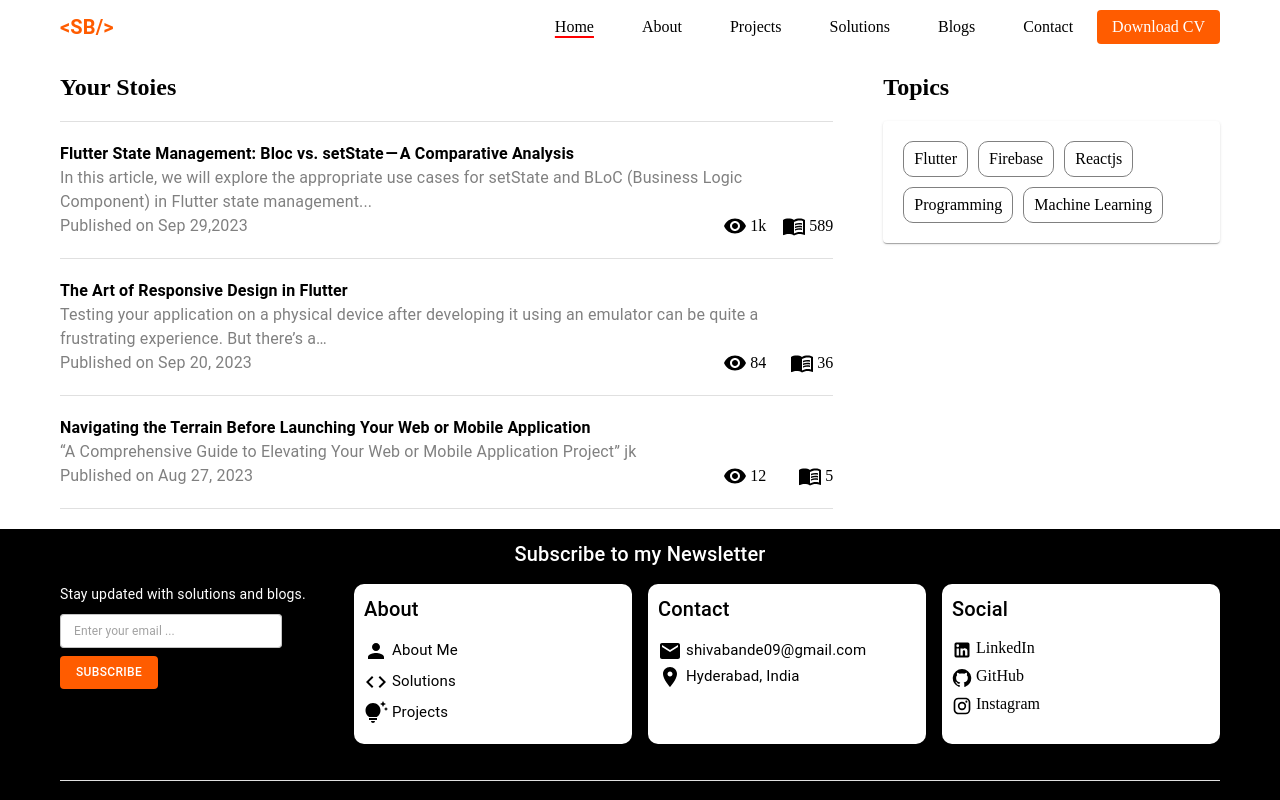
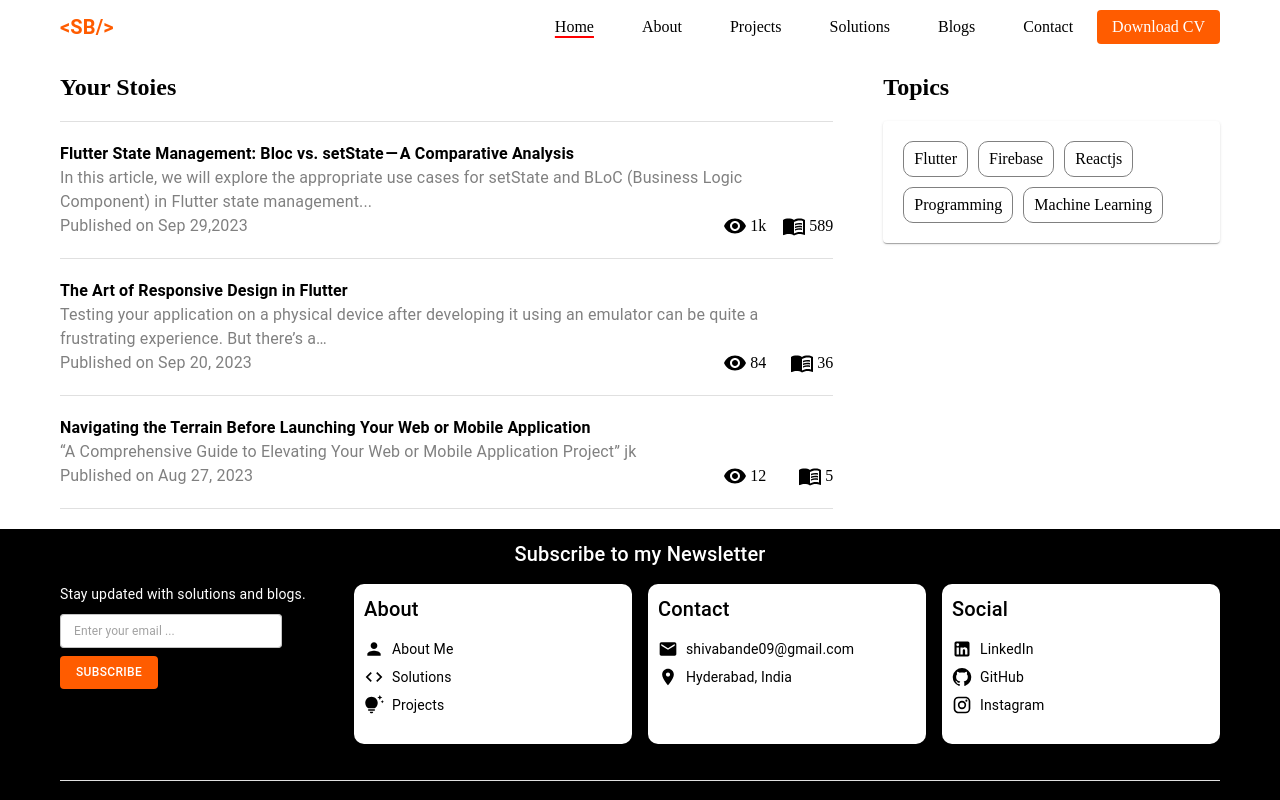
Before and after one commit to shivrajbande/ShivrajPortfolio.github.io, a React (Create React App) app: page /Blogs in a window 1280 px wide. Built offline with nearby package versions, Linux system fonts and the light colour scheme.

Commit message:
few modifications

```diff
--- a/src/components/Footer.jsx
+++ b/src/components/Footer.jsx
@@ -18,11 +18,11 @@ import {
   Place,
   Code,
   TipsAndUpdates,
-   Person,
-
+  Person,
 } from "@mui/icons-material";
 import CustomButton from "./CustomButton";
 import LayoutConstants from "../constants/layout";
+import FooterSectionCard from "../components/FooterSectionCard";
 
 function Footer() {
   const isMobile = useMediaQuery("(max-width:500px)");
@@ -33,10 +33,13 @@ function Footer() {
       // sx={{ backgroundColor: "red" }}
 
       direction={"column"}
-      sx={{ backgroundColor: "black",paddingX: isMobile
-        ? LayoutConstants.MOBILE_HORIZONTAL_PADDING
-        : LayoutConstants.PAGE_HORIZONTAL_PADDING,paddingY : "10px",
-    }}
+      sx={{
+        backgroundColor: "black",
+        paddingX: isMobile
+          ? LayoutConstants.MOBILE_HORIZONTAL_PADDING
+          : LayoutConstants.PAGE_HORIZONTAL_PADDING,
+        paddingY: "10px",
+      }}
     >
       <Grid>
         <Typography
@@ -45,7 +48,7 @@ function Footer() {
             fontSize: "20px",
             fontWeight: "500",
             textAlign: "center",
-            color : "white"
+            color: "white",
           }}
         >
           Subscribe to my Newsletter
@@ -81,16 +84,16 @@ function Footer() {
       {/* Newsletter Subscription Section */}
       <Grid
         columns={12}
-        direction={isMobile?  "column" : "row"}
+        direction={isMobile ? "column" : "row"}
         container
         size={{ xs: 12, md: 12, lg: 12 }}
         columnSpacing={2}
         rowSpacing={2}
         // sx={{paddingX:"10px"}}
       >
-        <Grid size={{ xs: 12, md: 3, lg: 3 }} >
-          <Box sx={{borderRadius : "10px"}}>
-            <Typography variant="body2" color = "white" >
+        <Grid size={{ xs: 12, md: 3, lg: 3 }}>
+          <Box sx={{ borderRadius: "10px" }}>
+            <Typography variant="body2" color="white">
               Stay updated with solutions and blogs.
             </Typography>
             <Box component="form" sx={{ marginTop: "10px" }}>
@@ -130,128 +133,99 @@ function Footer() {
           </Box>
         </Grid>
         <Grid size={{ xs: 12, md: 3, lg: 3 }}>
-          <Box sx={{ borderRadius : "10px", padding: "10px",color : "black",backgroundColor : "white",height : "140px" }}>
+          <Box
+            sx={{
+              borderRadius: "10px",
+              padding: "10px",
+              color: "black",
+              backgroundColor: "white",
+              height: "140px",
+            }}
+          >
             <Typography
               sx={{ marginBottom: "15px", fontSize: "20px", fontWeight: "500" }}
             >
               About
             </Typography>
             <Box sx={{ display: "flex", flexDirection: "column" }}>
-
-
-            <Box sx={{ display: "flex",marginBottom : "7px" }} component={Link} href="/About" underline="none"
-                color="black">
-                <Person sx={{ marginRight: "4px" }} />
-                <Typography sx={{ fontSize: "15px", }}>
-                  About Me
-                </Typography>
-              </Box>
-              <Box sx={{ display: "flex" ,marginBottom : "7px" }} component={Link} href="/Solutions" underline="none"
-                color="black">
-                <Code sx={{ marginRight: "4px" }} />
-                <Typography sx={{ fontSize: "15px", }}>
-                Solutions
-                </Typography>
-              </Box>
-              <Box sx={{ display: "flex" }} component={Link} href="/Projects" underline="none"
-                color="black">
-                <TipsAndUpdates sx={{ marginRight: "4px" }} />
-                <Typography sx={{ fontSize: "15px", }}>
-                 Projects
-                </Typography>
-              </Box>
-
-
+              <FooterSectionCard
+                SectionIcon={Person}
+                text={"About Me"}
+                link={"/About"}
+              />
+              <FooterSectionCard
+                SectionIcon={Code}
+                text={"Solutions"}
+                link={"/Solutions"}
+              />
+              <FooterSectionCard
+                SectionIcon={TipsAndUpdates}
+                text={"Projects"}
+                link={"/Projects"}
+              />
             </Box>
           </Box>
         </Grid>
-        <Grid size={{ xs: 12, md: 3, lg: 3 }} >
-          <Box sx={{ borderRadius : "10px",padding: "10px",backgroundColor : "white",color : "black",height : "140px" }}>
+        <Grid size={{ xs: 12, md: 3, lg: 3 }}>
+          <Box
+            sx={{
+              borderRadius: "10px",
+              padding: "10px",
+              backgroundColor: "white",
+              color: "black",
+              height: "140px",
+            }}
+          >
             <Typography
               sx={{ marginBottom: "15px", fontSize: "20px", fontWeight: "500" }}
             >
               Contact
             </Typography>
             <Box sx={{ display: "flex", flexDirection: "column" }}>
-              <Box sx={{ display: "flex" }}>
-                <Email sx={{ marginRight: "4px" }} />
-                <Typography sx={{ fontSize: "15px", marginBottom: "4px" }}>
-                  shivabande09@gmail.com
-                </Typography>
-              </Box>
-
-              {/* <Typography sx={{fontSize : "15px", marginBottom: "4px"}}>Phone: +91-7995646061</Typography> */}
-              <Box sx={{ display: "flex" }}>
-                <Place sx={{ marginRight: "4px" }} />
-                <Typography sx={{ fontSize: "15px", marginBottom: "4px" }}>
-                  Hyderabad, India
-                </Typography>
-              </Box>
+              <FooterSectionCard
+                SectionIcon={Email}
+                text={"shivabande09@gmail.com"}
+                link={"#"}
+              />
+              <FooterSectionCard
+                SectionIcon={Place}
+                text={"Hyderabad, India"}
+                link={"#"}
+              />
             </Box>
           </Box>
         </Grid>
-        <Grid size={{ xs: 12, md: 3, lg: 3 }} >
-          <Box sx={{ borderRadius : "10px",padding: "10px",backgroundColor : "white",color : "black",height : "140px" }}>
+        <Grid size={{ xs: 12, md: 3, lg: 3 }}>
+          <Box
+            sx={{
+              borderRadius: "10px",
+              padding: "10px",
+              backgroundColor: "white",
+              color: "black",
+              height: "140px",
+            }}
+          >
             <Typography
               sx={{ marginBottom: "15px", fontSize: "20px", fontWeight: "500" }}
             >
               Social
             </Typography>
             <Box sx={{ display: "flex", flexDirection: "column" }}>
-              <Box
-                sx={{
-                  display: "flex",
-                  alignItems: "center",
-                  marginBottom: "6px",
-                }}
-              >
-                <LinkedIn sx={{ marginRight: "4px", fontSize: "20px" }} />
-                <Link
-                  href="https://linkedin.com/in/shivraj-bande"
-                  underline="none"
-                  color="black"
-                  target="_blank"
-                  sx={{ marginBottom: "4px" }}
-                >
-                  LinkedIn
-                </Link>
-              </Box>
-              <Box
-                sx={{
-                  display: "flex",
-                  alignItems: "center",
-                  marginBottom: "6px",
-                }}
-              >
-                <GitHub sx={{ marginRight: "4px", fontSize: "20px" }} />
-                <Link
-                  href="https://github.com/shivrajbande"
-                  underline="none"
-                  color="black"
-                  target="_blank"
-                  sx={{ marginBottom: "4px" }}
-                >
-                  GitHub
-                </Link>
-              </Box>
-              <Box
-                sx={{
-                  display: "flex",
-                  alignItems: "center",
-                  marginBottom: "6px",
-                }}
-              >
-                <Instagram sx={{ marginRight: "4px", fontSize: "20px" }} />
-                <Link
-                  href="#"
-                  underline="none"
-                  color="black"
-                  target="_blank"
-                  sx={{ marginBottom: "4px" }}
-                >
-                  Instagram
-                </Link>
-              </Box>
+              <FooterSectionCard
+                SectionIcon={LinkedIn}
+                text={"LinkedIn"}
+                link={"/https://linkedin.com/in/shivraj-bande"}
+              />
+              <FooterSectionCard
+                SectionIcon={GitHub}
+                text={"GitHub"}
+                link={"/https://github.com/shivrajbande"}
+              />
+              <FooterSectionCard
+                SectionIcon={Instagram}
+                text={"Instagram"}
+                link={"#"}
+              />
               <Box
                 sx={{
                   display: "flex",
@@ -274,7 +248,7 @@ function Footer() {
             <Typography
               variant="body2"
               align="center"
-              sx={{ paddingBottom: "10px",color : "white" }}
+              sx={{ paddingBottom: "10px", color: "white" }}
             >
               © 2024 Shivraj Bande. All Rights Reserved.
             </Typography>
--- /dev/null
+++ b/src/components/FooterSectionCard.jsx
@@ -0,0 +1,17 @@
+import React from "react";
+import { Box, Typography, Link } from "@mui/material";
+
+function FooterSectionCard({ text, SectionIcon, link }) {
+  return<Box
+  sx={{ display: "flex", marginBottom: "7px" }}
+  component={Link}
+  href={link}
+  underline="none"
+  color="black"
+>
+  <SectionIcon sx={{ marginRight: "8px" ,fontSize : "20px"}} />
+  <Typography sx={{ fontSize: "14px" }}>{text}</Typography>
+</Box>
+}
+
+export default FooterSectionCard;
--- a/src/components/ProjectCard.jsx
+++ b/src/components/ProjectCard.jsx
@@ -42,7 +42,7 @@ export default function ProjectCard({
 
 
     setProjectData(temp);
-    setIsDialogOpen(true);
+    // setIsDialogOpen(true);
   };
 
 
--- a/src/pages/ContactPage.jsx
+++ b/src/pages/ContactPage.jsx
@@ -117,7 +117,7 @@ function ContactPage() {
         <Box sx={{ display: "flex", gap: "16px" ,flexDirection : isMobile?"column" : "row"}}>
           <CustomTextField
             type={"email"}
-            placeholder={"email Number..."}
+            placeholder={"Enter your email ..."}
             Icon={<Email />}
             isError={errors.email}
             handleChange={handleChange("email")}
```
